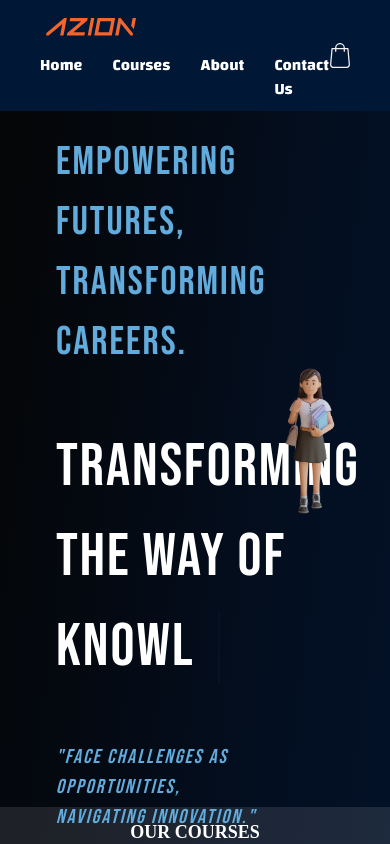
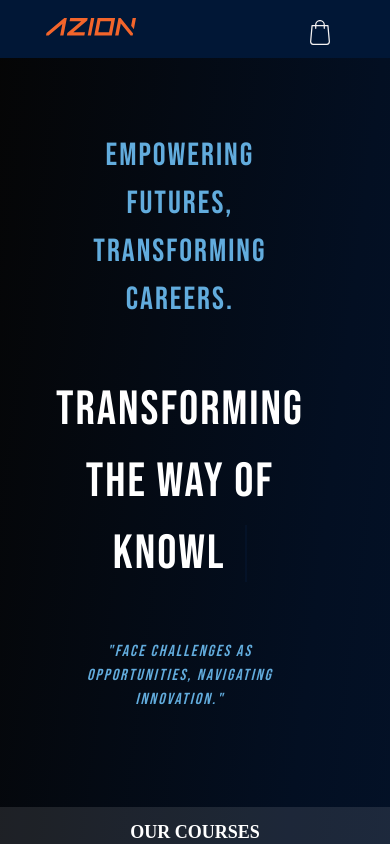
Before and after one commit to NishantRana07/Engineers-hub, a React (Create React App) app: page / in a window 390 px wide. Shown: the top 844 px of the page. Built offline with nearby package versions, Linux system fonts and the light colour scheme.

Commit message:
Update App.css

```diff
--- a/src/App.css
+++ b/src/App.css
@@ -34,3 +34,126 @@ padding:0px;
     align-items: center;
 
 }
+
+/* Media Query */
+@media screen and (max-width: 768px) {
+    /* Responsive */
+    .navbar .right {
+        display: none;
+      }
+
+      .navbar .ham {
+        display: block;
+        margin-right:80px;
+        font-size: 1rem;
+      }
+
+      .navbar {
+        padding: 10px 30px;
+      }
+
+      .navbar .right.show {
+        display: flex;
+        flex-direction: column;
+        position: absolute;
+        top: 74px;
+        right: 0px;
+        padding: 10px;
+        gap: 10px;
+        align-items: end;
+        z-index:9999;
+        background-color: #3333336f;
+      }
+
+      .right .search {
+        margin: 0px;
+      }
+
+    .top
+    {
+        font-size:2rem;
+        text-align: center;
+    }
+    .below
+    {
+        font-size:3rem;
+        text-align: center;
+    }
+    .bottom
+    {
+        font-size:100%;
+        text-align: center;
+    }
+    .para
+    {
+        width:100%;
+    }
+
+    .body img
+    {
+        display: none;
+    }
+    .products
+    {
+        display: flex;
+        justify-content: center;
+        gap:30px;
+    }
+    .body
+    {
+        margin-top:80px;
+    }
+    .btn-cart
+    {
+        position: absolute;
+        top:20px;
+        right:60px;
+        z-index: 99;
+    }
+
+    .slider
+    {
+        z-index:2;
+        height: 80%;
+        top:70px;
+    }
+    .card
+    {
+        z-index:1;
+    }
+    .popup
+    {
+        width:auto;
+        margin:0px 0px;
+    }
+    .reviews-cardxs
+    {
+        padding:0.5rem;
+    }
+
+    /* about us */
+    .about-us h1 {
+        font-size: 28px;
+    }
+
+    .about-us p {
+        font-size: 16px;
+    }
+    .contact-us .container .contact-details
+    {
+        display: flex;
+        flex-direction:column;
+        justify-content: center;
+        align-items: center;
+        flex-wrap:wrap;
+    }
+    .company-info,.contact-form
+    {
+        width:80%;
+        margin:20px 0px;
+    }
+    .platform .img
+    {
+        margin:0px auto;
+    }
+}
```
